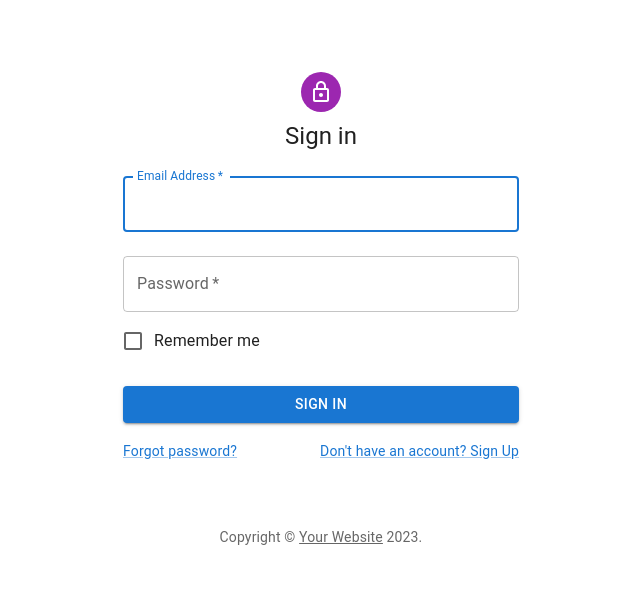
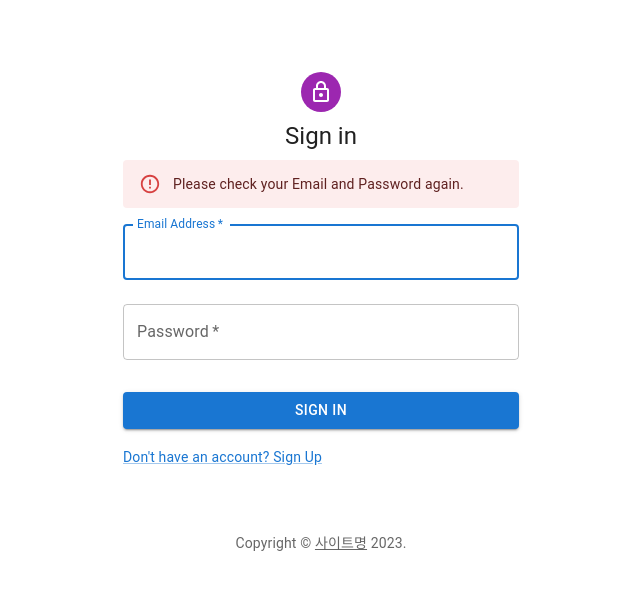
Before and after one commit to pbk95120/wep-final, a React (Create React App) app in the folder frontend/: page /signin in a window 1280 px wide. Shown: the top 590 px of the page, without its empty margins (319-959 px from the left). Built offline with nearby package versions, Linux system fonts and the light colour scheme.

Commit message:
add: design login page

```diff
--- a/frontend/src/pages/SignInPage.tsx
+++ b/frontend/src/pages/SignInPage.tsx
@@ -1,10 +1,9 @@
 import * as React from "react";
+import { useState } from "react";
 import Avatar from "@mui/material/Avatar";
 import Button from "@mui/material/Button";
 import CssBaseline from "@mui/material/CssBaseline";
 import TextField from "@mui/material/TextField";
-import FormControlLabel from "@mui/material/FormControlLabel";
-import Checkbox from "@mui/material/Checkbox";
 import Link from "@mui/material/Link";
 import Grid from "@mui/material/Grid";
 import Box from "@mui/material/Box";
@@ -12,13 +11,16 @@ import LockOutlinedIcon from "@mui/icons-material/LockOutlined";
 import Typography from "@mui/material/Typography";
 import Container from "@mui/material/Container";
 import { createTheme, ThemeProvider } from "@mui/material/styles";
+import Alert from "@mui/material/Alert";
+import Stack from "@mui/material/Stack";
+import { useNavigate } from "react-router-dom";
 
 function Copyright(props: any) {
   return (
     <Typography variant="body2" color="text.secondary" align="center" {...props}>
       {"Copyright © "}
       <Link color="inherit" href="https://mui.com/">
-        Your Website
+        사이트명
       </Link>{" "}
       {new Date().getFullYear()}
       {"."}
@@ -26,10 +28,11 @@ function Copyright(props: any) {
   );
 }
 
-// TODO remove, this demo shouldn't need to reset the theme.
-const defaultTheme = createTheme();
+const SignInPage = () => {
+  const defaultTheme = createTheme();
+  const [isAlert, setIsAlert] = useState(true);
+  const navigate = useNavigate();
 
-const SignInPage = () => {
   const handleSubmit = (event: React.FormEvent<HTMLFormElement>) => {
     event.preventDefault();
     const data = new FormData(event.currentTarget);
@@ -37,6 +40,9 @@ const SignInPage = () => {
       email: data.get("email"),
       password: data.get("password"),
     });
+
+    navigate("/");
+    //검증기능 구현
   };
 
   return (
@@ -58,6 +64,11 @@ const SignInPage = () => {
             Sign in
           </Typography>
           <Box component="form" onSubmit={handleSubmit} noValidate sx={{ mt: 1 }}>
+            {isAlert && (
+              <Stack sx={{ width: "100%" }} spacing={2}>
+                <Alert severity="error">Please check your Email and Password again.</Alert>
+              </Stack>
+            )}
             <TextField
               margin="normal"
               required
@@ -78,16 +89,10 @@ const SignInPage = () => {
               id="password"
               autoComplete="current-password"
             />
-            <FormControlLabel control={<Checkbox value="remember" color="primary" />} label="Remember me" />
             <Button type="submit" fullWidth variant="contained" sx={{ mt: 3, mb: 2 }}>
               Sign In
             </Button>
             <Grid container>
-              <Grid item xs>
-                <Link href="#" variant="body2">
-                  Forgot password?
-                </Link>
-              </Grid>
               <Grid item>
                 <Link href="#" variant="body2">
                   {"Don't have an account? Sign Up"}
```
